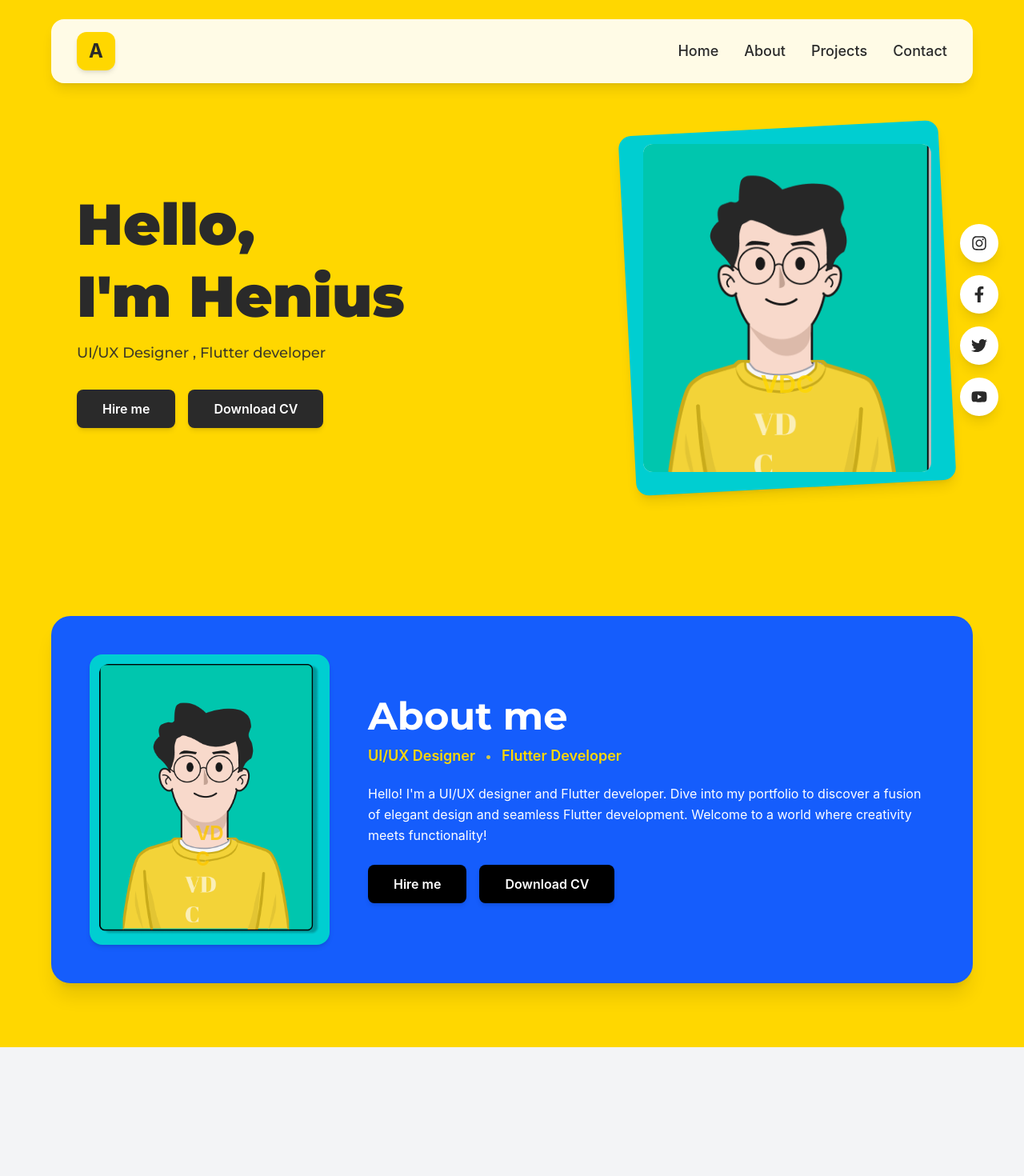
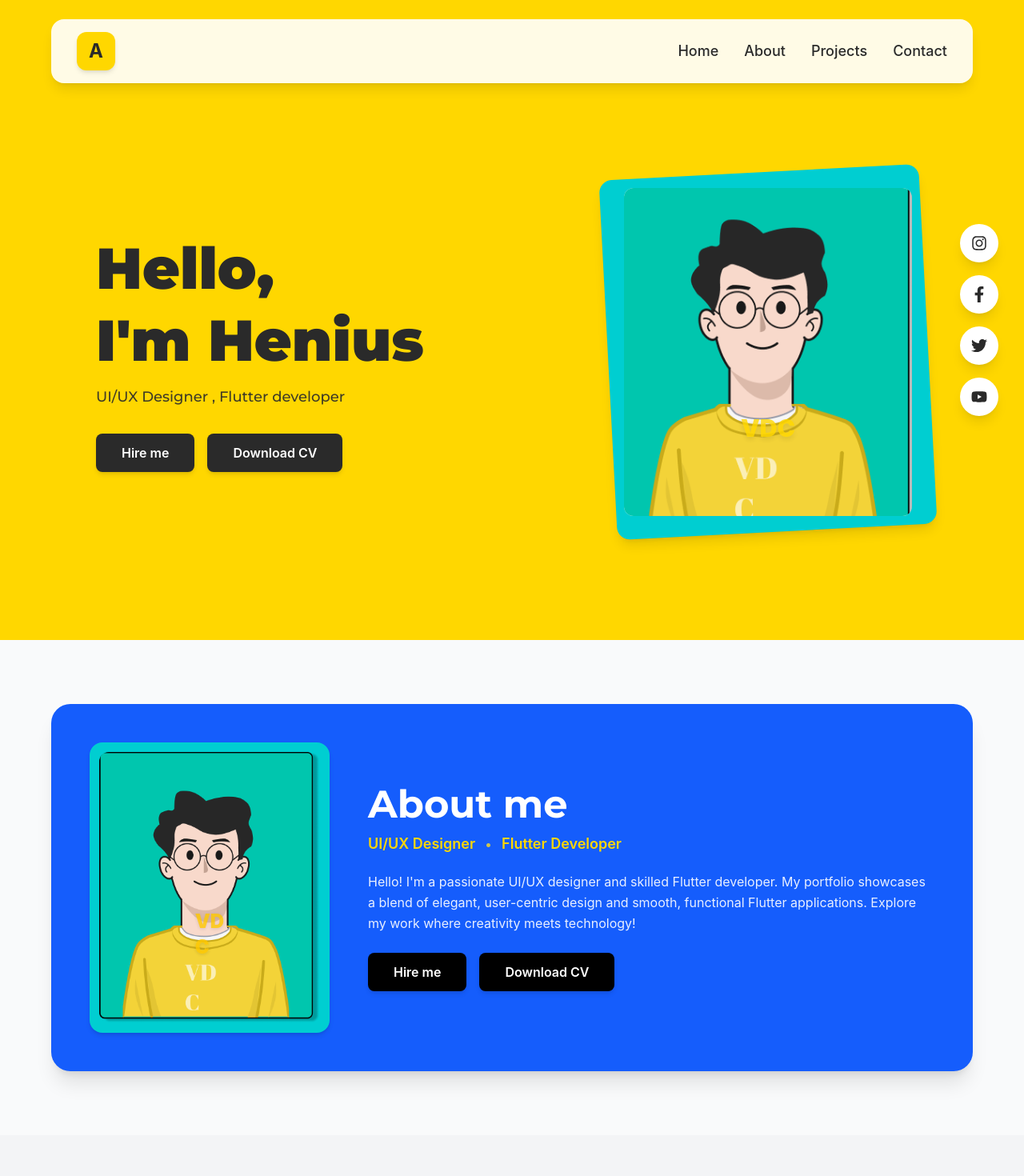
Before and after one commit to hendricku/portfoliohenius, a Next.js app: page / in a window 1280 px wide. Shown: the top 1470 px of the page at 80% size. Built offline with nearby package versions, Linux system fonts and the light colour scheme.

Commit message:
fixed @quotaaa

```diff
--- a/src/app/page.tsx
+++ b/src/app/page.tsx
@@ -1,8 +1,6 @@
 'use client';
 
 import { motion } from 'framer-motion';
-// REMOVED useState and useEffect as they are no longer needed for 'isVisible'
-// import { useState, useEffect } from 'react'; // Keep if needed for OTHER state/effects
 import Image from 'next/image';
 import {
   FaInstagram,
@@ -15,26 +13,24 @@ import { Montserrat } from 'next/font/google';
 const montserrat = Montserrat({ subsets: ['latin'] });
 
 export default function Home() {
-  // REMOVED: isVisible state and effect were unused
-  // const [isVisible, setIsVisible] = useState(false);
-  // useEffect(() => {
-  //   setIsVisible(true);
-  // }, []);
-
 
   const handleHireMe = () => {
     console.log('Hire Me clicked!');
-    // Example: window.location.href = 'mailto:youremail@example.com?subject=Hiring Inquiry';
+    // Example action: Open mail client
+    // window.location.href = 'mailto:youremail@example.com?subject=Hiring Inquiry';
+    // Or scroll to contact section:
+    // document.getElementById('contact')?.scrollIntoView({ behavior: 'smooth' });
   };
 
   const handleDownloadCV = () => {
     console.log('Download CV clicked!');
-    // IMPORTANT: Replace '/your-cv-file.pdf' with the actual path in your public folder
-    const cvPath = '/your-cv-file.pdf'; // <--- CHANGE THIS
+    // IMPORTANT: Replace '/your-cv-file.pdf' with the actual path to your CV
+    // The file should be placed in the `public` folder of your Next.js project.
+    const cvPath = '/your-cv-file.pdf'; // <--- CHANGE THIS TO YOUR CV FILE PATH (e.g., '/Henius_CV.pdf')
     const link = document.createElement('a');
     link.href = cvPath;
     // UPDATED: CV filename back to Henius
-    link.setAttribute('download', 'Henius_CV.pdf');
+    link.setAttribute('download', 'Henius_CV.pdf'); // Suggested filename for the user
     document.body.appendChild(link);
     link.click();
     document.body.removeChild(link);
@@ -42,7 +38,7 @@ export default function Home() {
 
 
   return (
-    // Main container with yellow background
+    // Main container with yellow background and dark text
     <main className="min-h-screen bg-[#FFD700] text-[#2A2A2A]">
 
       {/* ===== Navigation ===== */}
@@ -51,45 +47,48 @@ export default function Home() {
           initial={{ y: -100, opacity: 0 }}
           animate={{ y: 0, opacity: 1 }}
           transition={{ duration: 0.5, delay: 0.1 }}
+          // Blurred background navbar container
           className="max-w-6xl mx-auto bg-white/90 backdrop-blur-md px-6 sm:px-8 py-3 sm:py-4 rounded-2xl shadow-lg"
         >
           <div className="flex justify-between items-center">
              {/* Logo/Brand */}
             <motion.div
               whileHover={{ scale: 1.1, rotate: 5 }}
+              whileTap={{ scale: 0.9 }}
               className="w-10 h-10 sm:w-12 sm:h-12 bg-[#FFD700] rounded-xl flex items-center justify-center font-bold text-xl sm:text-2xl text-[#2A2A2A] shadow-md cursor-pointer"
-              onClick={() => window.scrollTo({ top: 0, behavior: 'smooth' })}
-              title="Scroll to Top"
+              onClick={() => window.scrollTo({ top: 0, behavior: 'smooth' })} // Scrolls to top smoothly
+              title="Scroll to Top" // Tooltip for accessibility
             >
               A {/* UPDATED: Initial back to A */}
             </motion.div>
 
-            {/* Navigation Links */}
+            {/* Navigation Links (Desktop) */}
             <div className="hidden sm:flex gap-6 md:gap-8">
               {['Home', 'About', 'Projects', 'Contact'].map((item, index) => (
                 <motion.a
                   key={item}
-                  href={`#${item.toLowerCase()}`}
+                  href={`#${item.toLowerCase()}`} // Links to section IDs
                   className="relative text-[#2A2A2A] font-medium text-base sm:text-lg hover:text-[#FFD700] transition-colors duration-200 group"
                   whileHover={{ scale: 1.05 }}
                   initial={{ opacity: 0, y: -20 }}
                   animate={{ opacity: 1, y: 0 }}
                   transition={{
                     duration: 0.3,
-                    delay: index * 0.1 + 0.3,
+                    delay: index * 0.1 + 0.3, // Staggered animation
                     type: 'spring',
                     stiffness: 300
                   }}
                 >
                   {item}
-                  {/* Underline animation */}
+                  {/* Animated underline effect on hover */}
                   <span className="absolute -bottom-1 left-0 w-0 h-0.5 bg-[#FFD700] transition-all duration-300 group-hover:w-full"></span>
                 </motion.a>
               ))}
             </div>
-             {/* Basic Mobile Menu Button Placeholder */}
+
+             {/* Basic Mobile Menu Button Placeholder (Needs functionality) */}
              <div className="sm:hidden">
-               <button className="text-[#2A2A2A] focus:outline-none" aria-label="Open menu">
+               <button className="text-[#2A2A2A] focus:outline-none p-2" aria-label="Open menu">
                  <svg className="w-6 h-6" fill="none" stroke="currentColor" viewBox="0 0 24 24" xmlns="http://www.w3.org/2000/svg"><path strokeLinecap="round" strokeLinejoin="round" strokeWidth="2" d="M4 6h16M4 12h16m-7 6h7"></path></svg>
                </button>
              </div>
@@ -99,26 +98,27 @@ export default function Home() {
       {/* ===== END OF Navigation ===== */}
 
 
-      {/* Hero Section */}
-      <section id="home" className="pt-32 sm:pt-40 pb-20 px-4 sm:px-8">
-        <div className="flex flex-col md:flex-row items-center justify-around gap-12 max-w-6xl mx-auto">
+      {/* ===== Hero Section ===== */}
+      <section id="home" className="pt-32 sm:pt-40 pb-20 px-4 sm:px-8 flex items-center min-h-screen"> {/* Added min-h-screen and flex align */}
+        <div className="flex flex-col md:flex-row items-center justify-around gap-12 max-w-6xl mx-auto w-full"> {/* Added w-full */}
           {/* Left Text Content */}
           <motion.div
             initial={{ opacity: 0, x: -50 }}
             animate={{ opacity: 1, x: 0 }}
             transition={{ duration: 0.8, delay: 0.5 }}
-            className="text-center md:text-left md:w-1/2 z-10 order-2 md:order-1"
+            className="text-center md:text-left md:w-1/2 lg:w-5/12 z-10 order-2 md:order-1" // Adjusted width for balance
           >
             <div className={montserrat.className}>
+              {/* ***** FIX ON LINE 116 ***** */}
               <h1 className="text-5xl sm:text-6xl lg:text-7xl font-black mb-3 leading-tight">
                 Hello,<br />
-                 {/* FIX: Escaped apostrophe */}
-                I'm Henius {/* UPDATED: Name back to Henius */}
+                I'm Henius {/* Changed ' to ' */}
               </h1>
               <p className="text-lg font-medium mb-8 text-[#2A2A2A]/90">
                 UI/UX Designer , Flutter developer {/* Updated roles */}
               </p>
             </div>
+            {/* Action Buttons */}
             <div className="flex flex-col sm:flex-row gap-4 justify-center md:justify-start">
               <motion.button
                 whileHover={{ scale: 1.05, boxShadow: "0px 5px 15px rgba(42, 42, 42, 0.3)" }}
@@ -144,40 +144,43 @@ export default function Home() {
              initial={{ opacity: 0, scale: 0.5 }}
              animate={{ opacity: 1, scale: 1 }}
              transition={{ duration: 0.8, delay: 0.3, type: "spring", stiffness: 120 }}
+             // Responsive sizing for the image container
              className="relative w-[280px] h-[320px] sm:w-[320px] sm:h-[360px] md:w-[350px] md:h-[400px] lg:w-[400px] lg:h-[450px] mt-8 md:mt-0 order-1 md:order-2"
            >
-            {/* Background shape */}
+            {/* Background shape with slight rotation */}
             <div className="absolute inset-0 bg-[#00CED1] rounded-2xl shadow-lg transform -rotate-3"></div>
-             {/* Image container */}
+             {/* Image container with white background */}
              <div className="absolute inset-4 sm:inset-5 bg-white rounded-xl overflow-hidden shadow-inner">
-                {/* Use Next.js Image with root path */}
+                {/* Next.js Image Component */}
                 <Image
-                  src="/avatar.png" // Correct root path string
+                  // Ensure 'avatar.png' is in the /public folder
+                  src="/avatar.png"
                   alt="Henius Avatar" // UPDATED: Alt text
-                  layout="fill"
-                  objectFit="cover"
-                  priority
-                  className="transform scale-105"
+                  layout="fill" // Fills the parent container
+                  objectFit="cover" // Covers the container, may crop
+                  priority // Prioritize loading this image (LCP)
+                  className="transform scale-105" // Slight zoom effect
                 />
              </div>
-             {/* Optional: Add initials/logo to shirt */}
-             <div className="absolute bottom-[25%] left-[50%] transform -translate-x-1/2 text-[#FFD700] font-bold text-3xl z-10 opacity-80 pointer-events-none">
+             {/* Optional: VDC overlay */}
+             <div className="absolute bottom-[25%] left-[50%] transform -translate-x-1/2 text-[#FFD700] font-black text-3xl z-10 opacity-80 pointer-events-none drop-shadow-md">
                VDC
              </div>
           </motion.div>
         </div>
       </section>
+      {/* ===== END OF Hero Section ===== */}
 
 
       {/* ===== UPDATED ABOUT SECTION ===== */}
-      <section id="about" className="py-20 px-4 md:px-8">
+      <section id="about" className="py-20 px-4 md:px-8 bg-gray-50"> {/* Added a subtle background color */}
         <div className="max-w-6xl mx-auto">
           <motion.div
             initial={{ opacity: 0, y: 50 }}
-            whileInView={{ opacity: 1, y: 0 }}
+            whileInView={{ opacity: 1, y: 0 }} // Animate when section scrolls into view
             transition={{ duration: 0.8 }}
-            viewport={{ once: true, amount: 0.2 }}
-            // Main blue card styling remains the same
+            viewport={{ once: true, amount: 0.2 }} // Trigger animation once, when 20% visible
+            // Main blue card styling
             className="bg-blue-600 p-8 md:p-12 rounded-3xl flex flex-col md:flex-row items-center gap-8 md:gap-12 shadow-xl overflow-hidden"
           >
             {/* === Image Container === */}
@@ -191,16 +194,17 @@ export default function Home() {
             >
               {/* === Image FIX === */}
               <Image
-                src="/avatar.png" // Correct root path string
+                // Ensure 'avatar.png' is in the /public folder
+                src="/avatar.png"
                 alt="Henius Avatar About Section" // UPDATED: Alt text
-                layout="responsive" // Use responsive layout
-                width={300}         // Provide base width for aspect ratio
-                height={300}        // Provide base height for aspect ratio (1:1 here)
-                objectFit="cover"   // Keep object-fit
-                className="rounded-xl" // Keep rounded corners on the image itself
+                layout="responsive" // Responsive layout based on width/height ratio
+                width={300}         // Base width for aspect ratio (e.g., 1:1)
+                height={300}        // Base height for aspect ratio
+                objectFit="cover"   // Covers the container
+                className="rounded-xl" // Rounded corners on the image itself
               />
-              {/* VDC overlay */}
-              <div className="absolute bottom-[25%] left-[50%] transform -translate-x-1/2 text-yellow-400 font-bold text-2xl z-10 opacity-80 pointer-events-none">
+              {/* VDC overlay for About section image */}
+              <div className="absolute bottom-[25%] left-[50%] transform -translate-x-1/2 text-yellow-400 font-black text-2xl z-10 opacity-80 pointer-events-none drop-shadow-sm">
                 VD<br/>C
               </div>
             </motion.div> {/* End of Image Container */}
@@ -224,7 +228,7 @@ export default function Home() {
                 whileInView={{ opacity: 1, x: 0 }}
                 transition={{ duration: 0.5, delay: 0.4 }}
                 viewport={{ once: true, amount: 0.5 }}
-                // Use flexbox for horizontal layout, center on mobile, start on md+, wrap if needed
+                // Flexbox for horizontal layout, center on mobile, start on md+, wrap if needed
                 className="mb-5 flex flex-wrap items-center justify-center md:justify-start gap-x-3 gap-y-1"
               >
                 <p className="text-lg font-semibold text-[#FFD700]">UI/UX Designer</p>
@@ -233,18 +237,18 @@ export default function Home() {
                 <p className="text-lg font-semibold text-[#FFD700]">Flutter Developer</p>
               </motion.div> {/* End of Subtitle Container */}
 
+               {/* ***** FIX ON LINE 244 ***** */}
               <motion.p
                 initial={{ opacity: 0, x: 50 }}
                 whileInView={{ opacity: 1, x: 0 }}
                 transition={{ duration: 0.5, delay: 0.5 }}
                 viewport={{ once: true, amount: 0.5 }}
-                className="text-base text-white mb-6 leading-relaxed"
+                className="text-base text-white/90 mb-6 leading-relaxed" // Slightly less opaque text
               >
-                 {/* FIX: Escaped apostrophe */}
-                Hello! I'm a UI/UX designer and Flutter developer.
-                Dive into my portfolio to discover a fusion of elegant
-                design and seamless Flutter development. Welcome
-                to a world where creativity meets functionality!
+                Hello! I'm a passionate UI/UX designer and skilled Flutter developer. {/* Changed ' to ' */}
+                My portfolio showcases a blend of elegant, user-centric design and
+                smooth, functional Flutter applications. Explore my work where
+                creativity meets technology!
               </motion.p>
 
               {/* Button Container */}
@@ -255,8 +259,9 @@ export default function Home() {
                 viewport={{ once: true, amount: 0.5 }}
                 className="flex flex-col sm:flex-row gap-4 justify-center md:justify-start"
               >
+                 {/* Consistent button styling */}
                 <motion.button
-                  whileHover={{ scale: 1.05, boxShadow: "0px 0px 12px rgba(0, 206, 209, 0.6)" }}
+                  whileHover={{ scale: 1.05, boxShadow: "0px 0px 12px rgba(0, 206, 209, 0.6)" }} // Use accent color for shadow
                   whileTap={{ scale: 0.95 }}
                   onClick={handleHireMe}
                   className="px-8 py-3 bg-black text-white rounded-lg font-semibold hover:bg-gray-800 transition-colors duration-300 shadow-md"
@@ -264,7 +269,7 @@ export default function Home() {
                   Hire me
                 </motion.button>
                 <motion.button
-                  whileHover={{ scale: 1.05, boxShadow: "0px 0px 12px rgba(0, 206, 209, 0.6)" }}
+                  whileHover={{ scale: 1.05, boxShadow: "0px 0px 12px rgba(0, 206, 209, 0.6)" }} // Use accent color for shadow
                   whileTap={{ scale: 0.95 }}
                   onClick={handleDownloadCV}
                   className="px-8 py-3 bg-black text-white rounded-lg font-semibold hover:bg-gray-800 transition-colors duration-300 shadow-md"
@@ -280,27 +285,29 @@ export default function Home() {
       {/* ===== END OF UPDATED ABOUT SECTION ===== */}
 
 
-      {/* Placeholder for Projects Section */}
+      {/* ===== Placeholder for Projects Section ===== */}
       <section id="projects" className="min-h-screen bg-gray-100 flex items-center justify-center py-20 px-4 md:px-8">
-          <h2 className="text-4xl font-bold text-gray-700">Projects Section Coming Soon...</h2>
+          <h2 className="text-4xl font-bold text-gray-700 text-center">Projects Section<br/>Coming Soon...</h2>
       </section>
 
-      {/* Placeholder for Contact Section */}
+      {/* ===== Placeholder for Contact Section ===== */}
       <section id="contact" className="min-h-screen bg-[#FFD700] flex items-center justify-center py-20 px-4 md:px-8">
-           <h2 className="text-4xl font-bold text-[#2A2A2A]">Contact Section Coming Soon...</h2>
+           <h2 className="text-4xl font-bold text-[#2A2A2A] text-center">Contact Section<br/>Coming Soon...</h2>
       </section>
 
 
-      {/* Floating Social Bar */}
+      {/* ===== Floating Social Media Bar ===== */}
       <div className="fixed right-4 md:right-8 top-1/2 -translate-y-1/2 z-40">
         <motion.div
           initial={{ x: 100, opacity: 0 }}
           animate={{ x: 0, opacity: 1 }}
-          transition={{ duration: 0.8, delay: 1.0 }}
-          className="flex flex-col gap-3 md:gap-4"
+          transition={{ duration: 0.8, delay: 1.0 }} // Delayed entrance animation
+          className="flex flex-col gap-3 md:gap-4" // Spacing between icons
         >
           {[
-            { icon: <FaInstagram className="text-xl" />, color: '#E1306C', label: 'Instagram', url: '#' }, // Add your actual URLs
+            // Define social media links here
+            // IMPORTANT: Replace '#' with your actual profile URLs
+            { icon: <FaInstagram className="text-xl" />, color: '#E1306C', label: 'Instagram', url: '#' },
             { icon: <FaFacebookF className="text-xl" />, color: '#1877F2', label: 'Facebook', url: '#' },
             { icon: <FaTwitter className="text-xl" />, color: '#1DA1F2', label: 'Twitter', url: '#' },
             { icon: <FaYoutube className="text-xl" />, color: '#FF0000', label: 'YouTube', url: '#' }
@@ -308,12 +315,18 @@ export default function Home() {
             <motion.a
               key={idx}
               href={item.url} // Use the actual URL
-              target="_blank"
-              rel="noopener noreferrer"
-              title={item.label}
-              whileHover={{ scale: 1.15, x: -8, backgroundColor: item.color, color: '#FFFFFF' }}
+              target="_blank" // Open in new tab
+              rel="noopener noreferrer" // Security best practice
+              title={item.label} // Tooltip for accessibility
+              whileHover={{
+                scale: 1.15,
+                x: -8, // Move left slightly on hover
+                backgroundColor: item.color, // Change background to brand color
+                color: '#FFFFFF' // Change icon color to white
+               }}
               whileTap={{ scale: 0.95 }}
-              className="w-10 h-10 md:w-12 md:h-12 bg-white shadow-lg rounded-full flex items-center justify-center text-[#2A2A2A] transition-all duration-300 ease-in-out"
+              // Styling for each icon button
+              className="w-10 h-10 md:w-12 md:h-12 bg-white shadow-lg rounded-full flex items-center justify-center text-[#2A2A2A] transition-all duration-300 ease-in-out cursor-pointer"
             >
               {item.icon}
             </motion.a>
```
